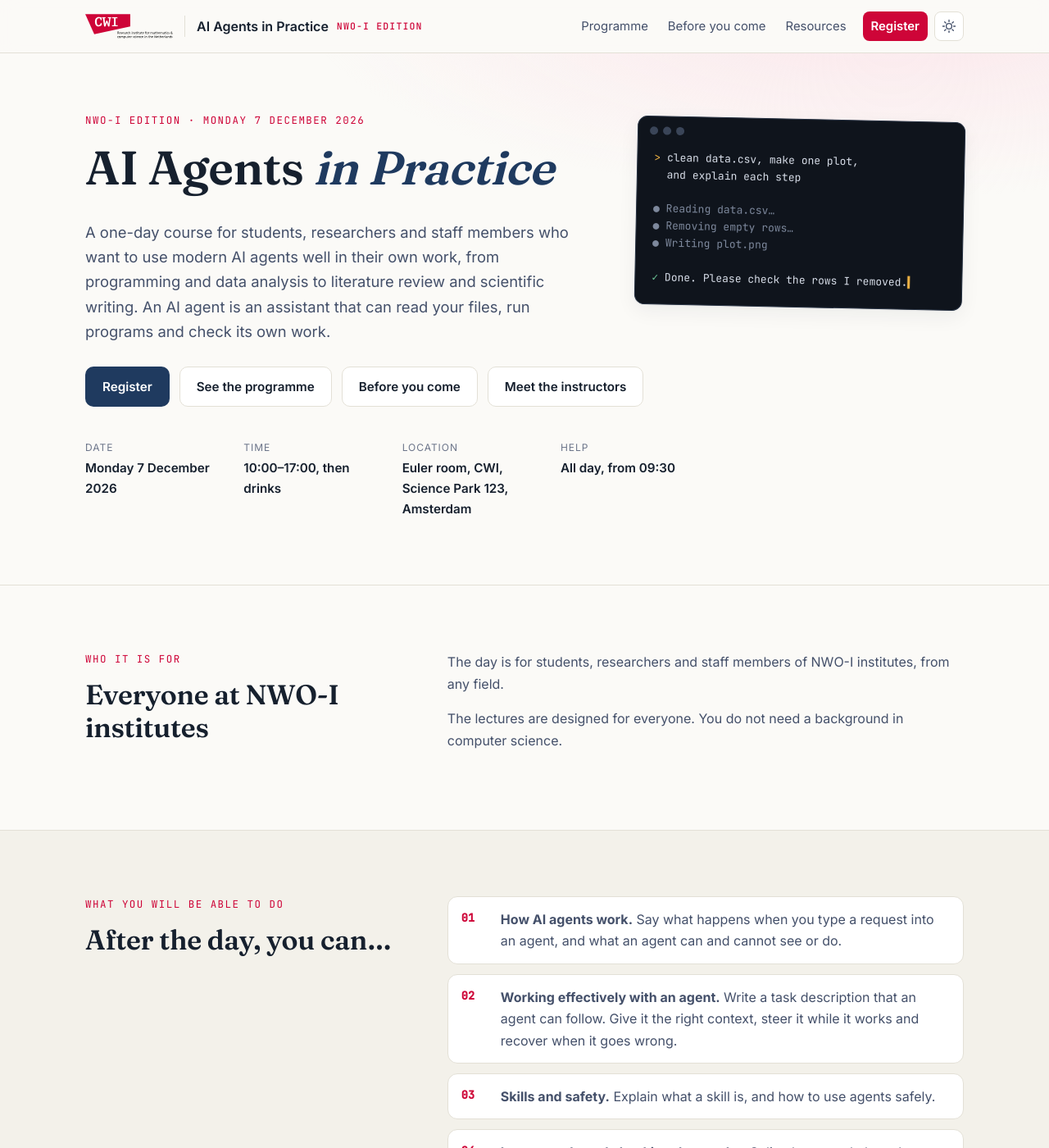
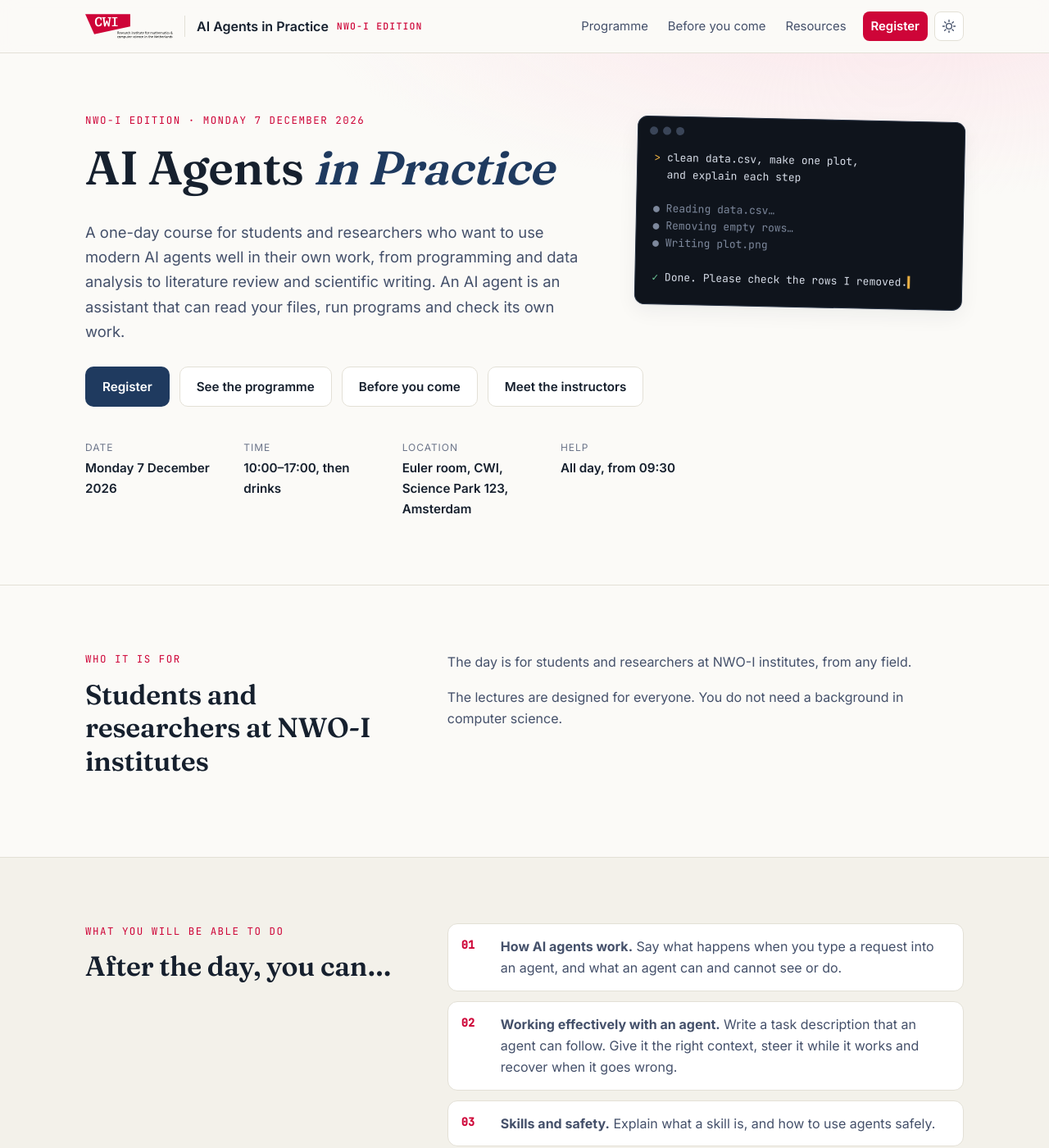
Before and after one commit to nwoi-ai-agents-day/nwoi-ai-agents-day.github.io, a Jekyll site: the page built from index.html, in a window 1280 px wide and 1400 px high. Shown: the whole window at 82% size. Built offline with Jekyll 4.4.1, drawn with Linux system fonts in a browser that asks for light colours.

Commit message:
Audience: students and researchers

```diff
--- a/_config.yml
+++ b/_config.yml
@@ -1,7 +1,7 @@
 title: AI Agents in Practice
 tagline: A one-day course for NWO-I institutes
 description: >-
-  A one-day course for students, researchers and staff members of NWO-I
+  A one-day course for students and researchers at NWO-I
   institutes who want to use modern AI agents well in their own work, from
   programming and data analysis to literature review and scientific writing.
 url: "https://nwoi-ai-agents-day.github.io"
--- a/index.html
+++ b/index.html
@@ -6,7 +6,7 @@ layout: default
   <div class="container hero-inner">
     <p class="eyebrow">{{ ev.edition }} · {{ ev.date }}</p>
     <h1>AI Agents <em>in Practice</em></h1>
-    <p class="lead">A one-day course for students, researchers and staff members who want to use modern AI agents well in their own work, from programming and data analysis to literature review and scientific writing. An AI agent is an assistant that can read your files, run programs and check its own work.</p>
+    <p class="lead">A one-day course for students and researchers who want to use modern AI agents well in their own work, from programming and data analysis to literature review and scientific writing. An AI agent is an assistant that can read your files, run programs and check its own work.</p>
     <div class="hero-actions">
       {% if ev.register_url and ev.register_url != "" %}<a class="btn btn-primary" href="{{ ev.register_url }}">Register</a>{% endif %}
       <a class="btn {% if ev.register_url and ev.register_url != '' %}btn-ghost{% else %}btn-primary{% endif %}" href="{{ '/programme/' | relative_url }}">See the programme</a>
@@ -37,10 +37,10 @@ layout: default
   <div class="container two-col">
     <div>
       <p class="eyebrow">Who it is for</p>
-      <h2>Everyone at <span style="white-space: nowrap">NWO-I</span> institutes</h2>
+      <h2>Students and researchers at <span style="white-space: nowrap">NWO-I</span> institutes</h2>
     </div>
     <div class="prose">
-      <p>The day is for students, researchers and staff members of <span style="white-space: nowrap">NWO-I</span> institutes, from any field.</p>
+      <p>The day is for students and researchers at <span style="white-space: nowrap">NWO-I</span> institutes, from any field.</p>
       <p>The lectures are designed for everyone. You do not need a background in computer science.</p>
     </div>
   </div>
```
